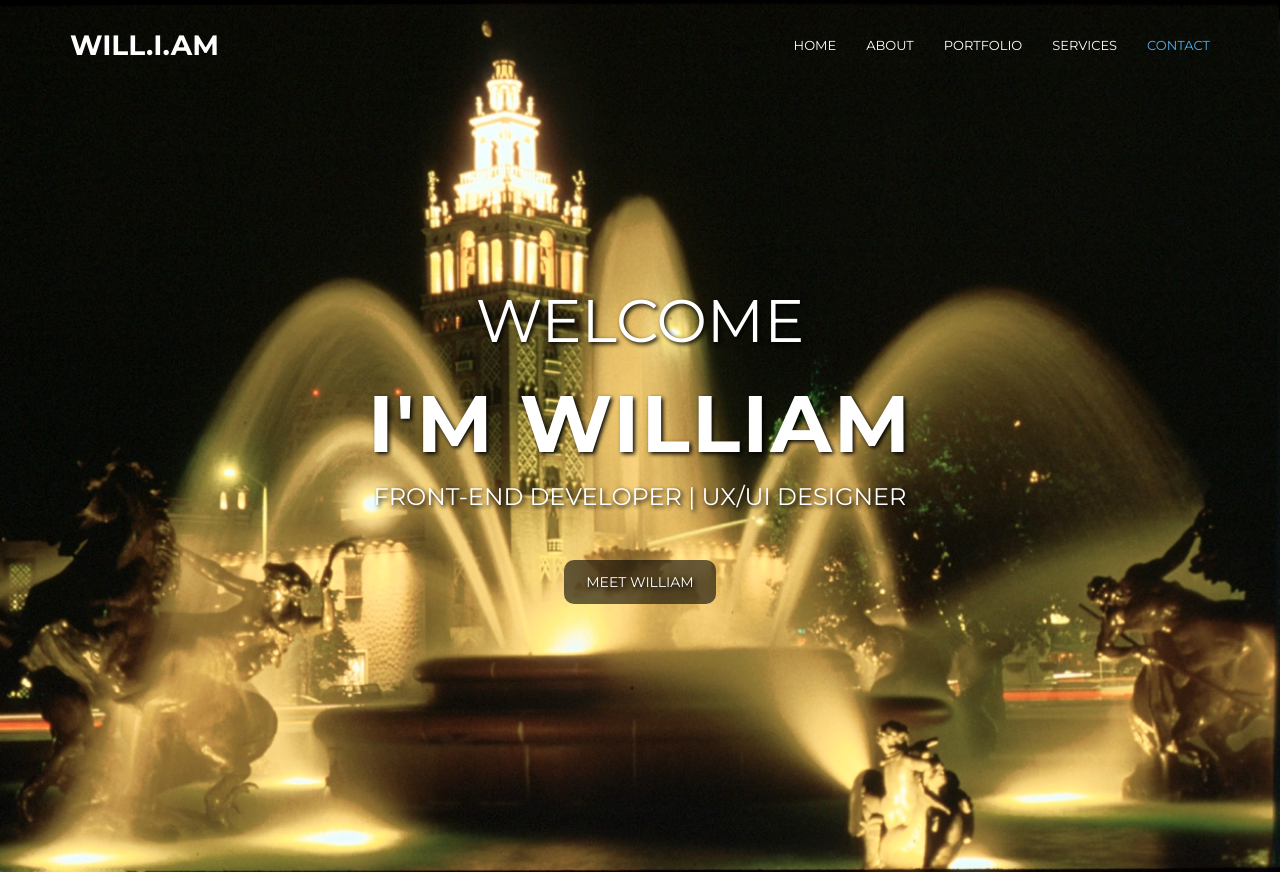
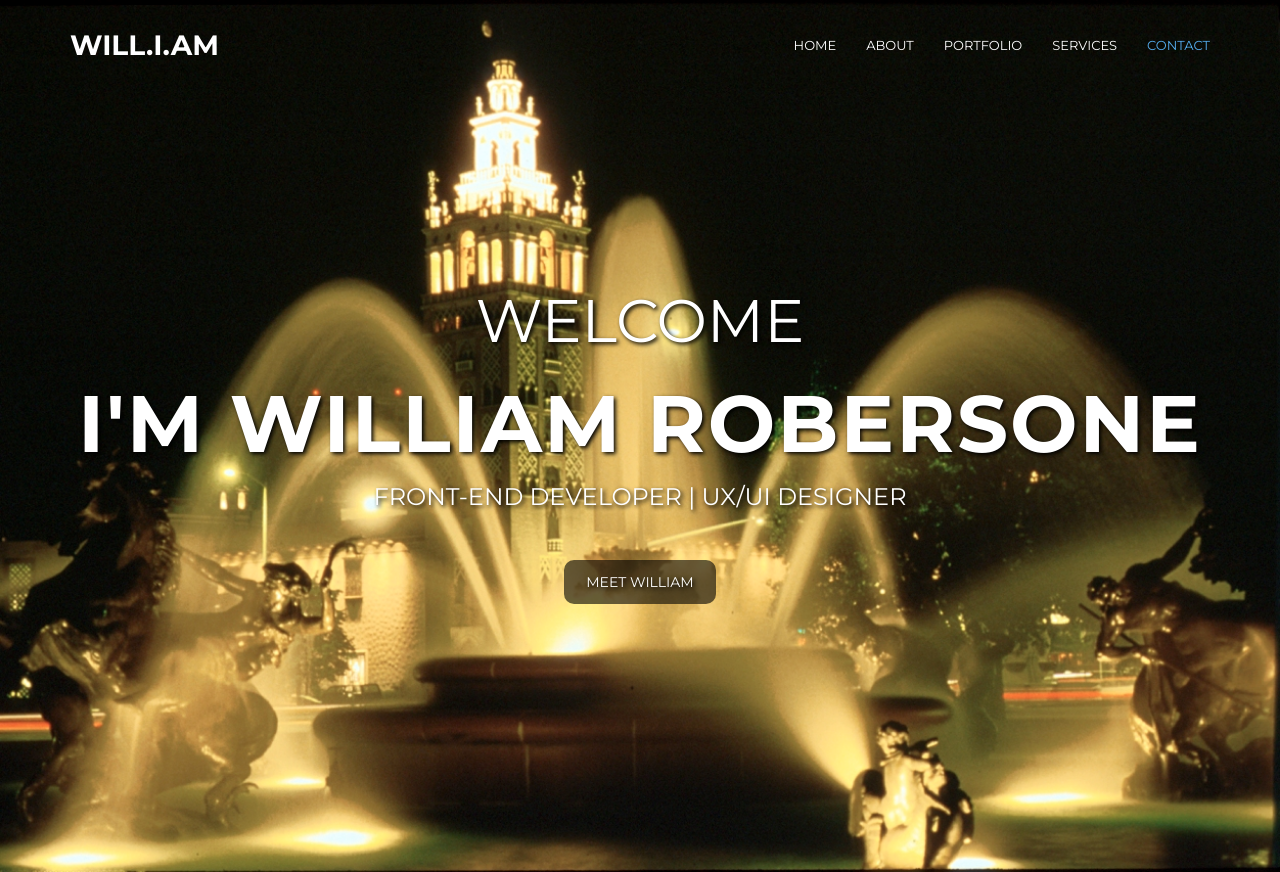
Before and after one commit to wrobersone/wrobersone.github.io, a plain HTML site: page index.html in a window 1280 px wide. Shown: the top 872 px of the page. Drawn offline with Linux system fonts and the light colour scheme.

Commit message:
updated h1 heading

```diff
--- a/index.html
+++ b/index.html
@@ -52,7 +52,7 @@
 						<div class="slider-caption">
 							<div class="templatemo_homewrapper">
 								<h2>Welcome</h2>
-								<h1>I'm William</h1>
+								<h1>I'm William Robersone</h1>
 								<h3>Front-End Developer | UX/UI Designer</h3>
 								<a href="#about" class="smoothScroll templatemo-slider-btn btn btn-default">Meet William</a>
 							</div>
```
